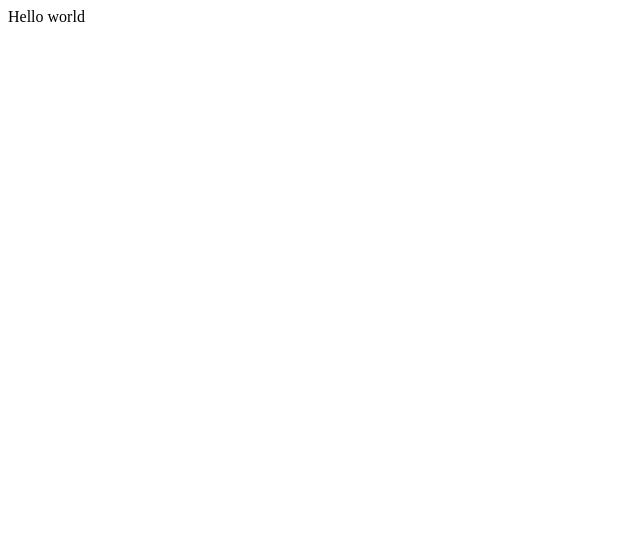
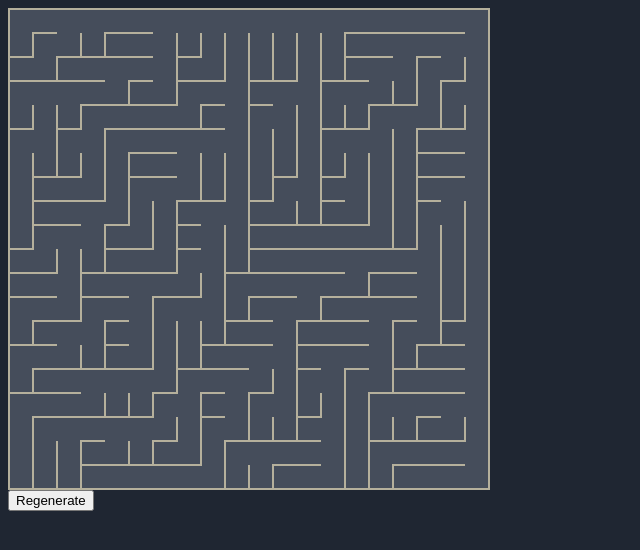
Before and after one commit to julioolvr/mazes, a React (Create React App) app: page / in a window 1280 px wide. Shown: the top 550 px of the page, without its empty margins (0-640 px from the left). Built offline with nearby package versions, Linux system fonts and the light colour scheme.

Commit message:
Render maze as HTML

```diff
--- a/src/App.tsx
+++ b/src/App.tsx
@@ -1,10 +1,25 @@
-import React from 'react';
+import React, { useState } from 'react';
 import './App.css';
 
+import Maze from 'Maze';
+import Grid from 'lib/maze';
+
 const App: React.FC = () => {
+  const initialMaze = new Grid(20, 20);
+  initialMaze.generate();
+
+  const [maze, setMaze] = useState(initialMaze);
+
+  function regenerateMaze() {
+    const maze = new Grid(20, 20);
+    maze.generate();
+    setMaze(maze);
+  }
+
   return (
     <div>
-      Hello world
+      <Maze grid={maze} />
+      <button onClick={regenerateMaze}>Regenerate</button>
     </div>
   );
 }
--- /dev/null
+++ b/src/Maze.css
@@ -0,0 +1,10 @@
+table {
+  background-color: var(--maze-background-color);
+  border-collapse: collapse;
+}
+
+td {
+  border: 2px solid var(--maze-wall-color);
+  width: 20px;
+  height: 20px;
+}
--- /dev/null
+++ b/src/Maze.tsx
@@ -0,0 +1,57 @@
+import React from "react";
+
+import Grid from "lib/maze";
+import times from 'utils/times';
+
+import './Maze.css';
+
+function Maze({ grid }: Props) {
+  return (
+    <table>
+      <tbody>
+        {
+          times(grid.height, i => {
+            const y = grid.height - i - 1;
+
+            return (
+              <tr key={y}>
+                {times(grid.width, x => {
+                  const style: {
+                    borderLeft?: string
+                    borderRight?: string
+                    borderTop?: string
+                    borderBottom?: string
+                  } = {};
+
+                  if (grid.hasConnection({ x, y }, { x: x - 1, y })) {
+                    style.borderLeft = 'none';
+                  }
+
+                  if (grid.hasConnection({ x, y }, { x: x + 1, y })) {
+                    style.borderRight = 'none';
+                  }
+
+                  if (grid.hasConnection({ x, y }, { x, y: y - 1 })) {
+                    style.borderBottom = 'none';
+                  }
+
+                  if (grid.hasConnection({ x, y }, { x, y: y + 1 })) {
+                    style.borderTop = 'none';
+                  }
+
+                  return <td key={x} style={style}></td>
+                })}
+              </tr>
+            )
+          })
+        }
+      </tbody>
+    </table>
+  )
+}
+
+type Props = {
+  grid: Grid;
+};
+
+export default Maze;
--- /dev/null
+++ b/src/index.css
@@ -0,0 +1,9 @@
+:root {
+  --background-color: #1F2632;
+  --maze-background-color: #454D5B;
+  --maze-wall-color: #B5B09C;
+}
+
+body {
+  background-color: var(--background-color);
+}
--- a/src/index.tsx
+++ b/src/index.tsx
@@ -1,6 +1,7 @@
 import React from 'react';
 import ReactDOM from 'react-dom';
 import App from './App';
+import './index.css';
 import * as serviceWorker from './serviceWorker';
 
 ReactDOM.render(<App />, document.getElementById('root'));
--- /dev/null
+++ b/src/lib/maze.ts
@@ -0,0 +1,96 @@
+type GridCoordinates = { x: number, y: number };
+
+class Cell {
+  coordinates: GridCoordinates;
+
+  constructor(x: number, y: number) {
+    this.coordinates = { x, y };
+  }
+
+  hasCoordinates(coordinates: GridCoordinates) {
+    return this.coordinates.x === coordinates.x && this.coordinates.y === coordinates.y;
+  }
+}
+
+class Connection {
+  from: Cell;
+  to: Cell;
+
+  constructor(from: Cell, to: Cell) {
+    this.from = from;
+    this.to = to;
+  }
+
+  matches(from: GridCoordinates, to: GridCoordinates): boolean {
+    return (this.from.hasCoordinates(from) && this.to.hasCoordinates(to))
+      || (this.from.hasCoordinates(to) && this.to.hasCoordinates(from));
+  }
+}
+
+class Grid {
+  width: number;
+  height: number;
+  cells: Array<Cell>;
+  connections: Array<Connection>;
+
+  constructor(width: number, height: number) {
+    this.width = width;
+    this.height = height;
+    this.connections = [];
+    this.cells = [];
+
+    for (let y = 0; y < height; y++) {
+      for (let x = 0; x < width; x++) {
+        this.cells.push(new Cell(x, y));
+      }
+    }
+  }
+
+  connect(from: GridCoordinates, to: GridCoordinates) {
+    if (!this.hasConnection(from, to)) {
+      this.connections.push(new Connection(this.cellAt(from), this.cellAt(to)));
+    }
+  }
+
+  hasConnection(from: GridCoordinates, to: GridCoordinates): boolean {
+    return this.connections.some(connection => connection.matches(from, to));
+  }
+
+  cellAt(coordinates: GridCoordinates): Cell {
+    const cell = this.cells[coordinates.y * this.width + coordinates.x];
+
+    if (!cell) {
+      throw new Error(`Couldn't find cell at x: ${coordinates.x}, y: ${coordinates.y}`);
+    }
+
+    return cell;
+  }
+
+  generate() {
+    for (let x = 0; x < this.width; x++) {
+      for (let y = 0; y < this.height; y++) {
+        if (x === this.width - 1 && y === this.height - 1) {
+          break;
+        }
+
+        if (x === this.width - 1) {
+          this.connect({ x, y }, { x, y: y + 1 });
+          continue;
+        }
+
+        if (y === this.height - 1) {
+          this.connect({ x, y }, { x: x + 1, y });
+          continue;
+        }
+
+        if (Math.random() >= 0.5) {
+          this.connect({ x, y }, { x, y: y + 1 });
+        } else {
+          this.connect({ x, y }, { x: x + 1, y });
+        }
+      }
+    }
+  }
+}
+
+export default Grid;
--- /dev/null
+++ b/src/utils/times.ts
@@ -0,0 +1,3 @@
+export default function(n: number, callback: (i: number) => any) {
+  return new Array(n).fill(undefined).map((_, i) => callback(i));
+}
--- a/tsconfig.json
+++ b/tsconfig.json
@@ -17,7 +17,8 @@
     "resolveJsonModule": true,
     "isolatedModules": true,
     "noEmit": true,
-    "jsx": "react"
+    "jsx": "react",
+    "baseUrl": "./src"
   },
   "include": [
     "src"
```
Also changed, not shown: src/maze.ts (deleted, +0 -141 lines).
